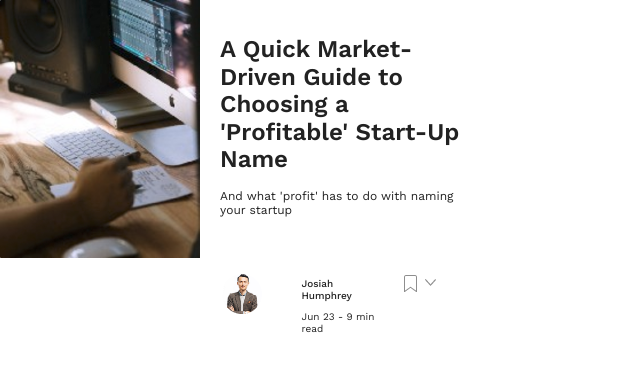
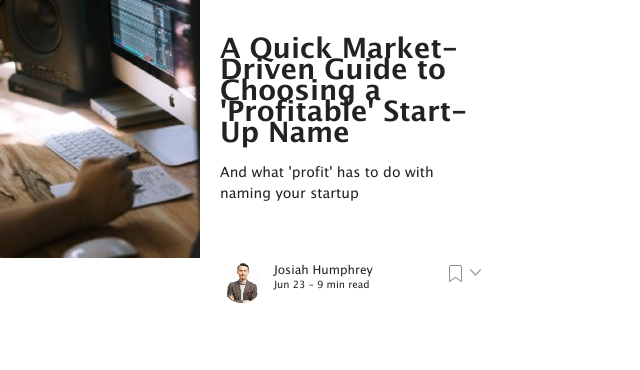
Before and after one commit to DriesDD/TrialRun, a website built with Parcel: page Three.html in a window 1280 px wide. Shown: the whole page, without its empty margins (0-640 px from the left). Built offline with nearby package versions, Linux system fonts and the light colour scheme.

Commit message:
finished all exercises, now finetuning

```diff
--- a/css/Three.css
+++ b/css/Three.css
@@ -1,18 +1,34 @@
+@font-face {
+    font-family: 'lucida_grandebold';
+    src: url('911fonts.com_lucidagrandebold__-_911fonts.com_fonts_3l6h-webfont.woff2') format('woff2'),
+         url('911fonts.com_lucidagrandebold__-_911fonts.com_fonts_3l6h-webfont.woff') format('woff');
+    font-weight: normal;
+    font-style: normal;
+}
+@font-face {
+    font-family: 'lucida_granderegular';
+    src: url('911fonts.com_lucidagranderegular__-_911fonts.com_fonts_ynwe-webfont.woff2') format('woff2'),
+         url('911fonts.com_lucidagranderegular__-_911fonts.com_fonts_ynwe-webfont.woff') format('woff');
+    font-weight: normal;
+    font-style: normal;
+}
+
 .card {display: grid;
     grid-template-areas:
     'img summary summary summary'
     'img profile specs bookmark';
 
-    font-family: 'Work Sans', sans-serif;
+    font-family: "lucida_granderegular";
     width: 489px;
     height: 259;
     margin: 0px;
-    font-size: 12px}
+    font-size: 14px;
+    line-height: 1.5em}
 
 .cardimg{grid-area: img}
 .cardsummary{grid-area: summary; padding: 20px}
 .cardprofile{grid-area: profile; padding: 20px 10px 20px 20px}
-.cardspecs{grid-area: specs; padding: 20px 0px; font-size: 10px}
+.cardspecs{grid-area: specs; padding: 20px 0px; font-size: 10px; width: 150px; line-height: 0.5em}
 .cardbookmark{grid-area: bookmark; padding: 25px}
-h1{ font-weight:600; font-size: 16px}
-h2{ font-weight:500; font-size: 10px}
+h1{ font-weight:600; font-size: 18px; font-family: "lucida_grandebold";}
+h2{ font-weight:500; font-size: 12px}
```
Also changed, not shown: css/911fonts.com_lucidagrandebold__-_911fonts.com_fonts_3l6h-webfont.woff (added), css/911fonts.com_lucidagrandebold__-_911fonts.com_fonts_3l6h-webfont.woff2 (added), css/911fonts.com_lucidagranderegular__-_911fonts.com_fonts_ynwe-webfont.woff (added), css/911fonts.com_lucidagranderegular__-_911fonts.com_fonts_ynwe-webfont.woff2 (added).
